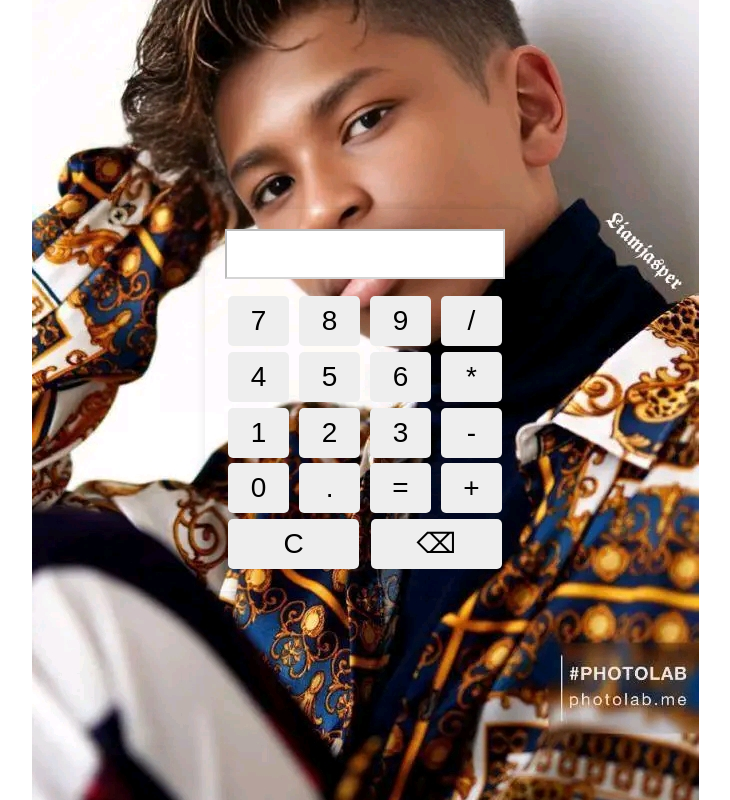
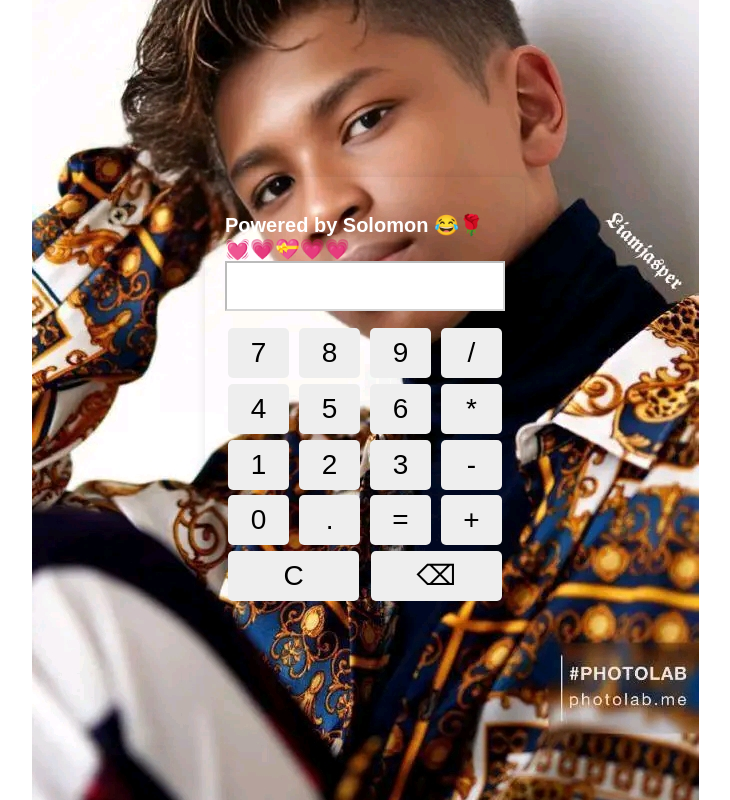
Before and after one commit to Solomon-web-res/Solomon_calculator, a plain HTML site: page index.html in a window 1280 px wide. Shown: the whole page, without its empty margins (275-1005 px from the left). Drawn offline with Linux system fonts and the light colour scheme.

Commit message:
Update index.html

```diff
--- a/index.html
+++ b/index.html
@@ -76,12 +76,15 @@
     }
     h1 {
       font-size: 20px;
+      color: #fff;
+      margin-top: 16px;
     }
   </style>
 </head>
 <body>
 
   <div class="calculator">
+    <h1>Powered by Solomon 😂🌹💓💗💝💗💗</h1>
     <input type="text" id="display" style="background: #fff" disabled />
 
     <div class="button-row">
```
